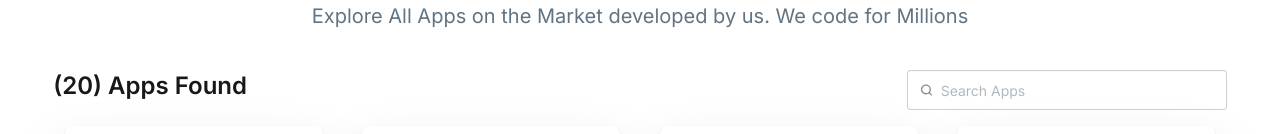
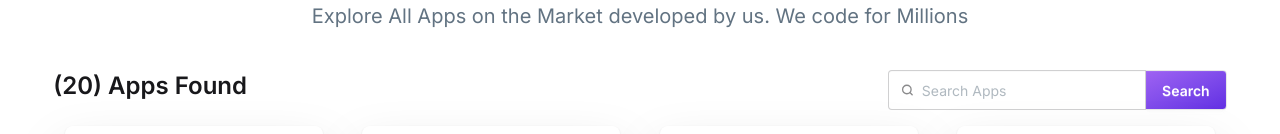
Before and after one commit to sagorteasc/Hero-Apps, a React (Vite) app: page /apps in a window 1280 px wide. Shown: the part 160-294 px from the top of the page. Built offline with nearby package versions, Linux system fonts and the light colour scheme.

Commit message:
implement search functionality

```diff
--- a/src/components/Apps/Apps.jsx
+++ b/src/components/Apps/Apps.jsx
@@ -1,9 +1,25 @@
 import { useLoaderData } from "react-router-dom";
 import App from "../App/App";
+import { useState } from "react";
+import AppNotFoundImg from "../../assets/App-Error.png"
 
 const Apps = () => {
 
+    const [filteredApps, setFilteredApps] = useState([])
+    const [isClicked, setIsClicked] = useState(false);
+
     const appsData = useLoaderData();
+
+    const handleSearch = () => {
+        setIsClicked(true);
+
+        const searchItem = document.getElementById("searchField");
+        const searchItemValue = searchItem.value.trim().toLowerCase();
+        searchItem.value = '';
+
+        const filterSearch = appsData.filter(app => app.title.toLowerCase().includes(searchItemValue));
+        setFilteredApps(filterSearch);
+    }
 
     return (
         <div className="w-11/12 mx-auto">
@@ -14,7 +30,9 @@ const Apps = () => {
 
             <div className="flex flex-wrap gap-3 justify-evenly mb-4 md:justify-between md:gap-0">
                 <h3 className="font-semibold text-2xl">({appsData.length}) Apps Found</h3>
-                <label className="input">
+                <div className="join">
+                    <div>
+                        <label className="input validator join-item">
                             <svg className="h-[1em] opacity-50" xmlns="http://www.w3.org/2000/svg" viewBox="0 0 24 24">
                                 <g
                                     strokeLinejoin="round"
@@ -27,12 +45,32 @@ const Apps = () => {
                                     <path d="m21 21-4.3-4.3"></path>
                                 </g>
                             </svg>
-                    <input className="text-[#627382]" type="search" placeholder="Search Apps" />
+                            <input id="searchField" className="text-[#627382]" type="search" placeholder="Search Apps" />
                         </label>
+                    </div>
+                    <button
+                        onClick={handleSearch}
+                        className="btn bg-linear-to-tl from-[#632EE3] to-[#9F62F2] text-white join-item">
+                        Search
+                    </button>
+                </div>
+
             </div>
 
             <div className="grid gap-4 mb-10 md:grid-cols-2 lg:grid-cols-4">
                 {
+                    isClicked ?
+                        filteredApps.length === 0 ?
+                            <div className="flex flex-col justify-center items-center col-span-full gap-5 my-10">
+                                <h3 className="font-bold text-4xl">App Not Founded</h3>
+                                <img src={AppNotFoundImg} />
+                            </div>
+
+                            : filteredApps.map(filter => <App
+                                key={filter.id}
+                                app={filter}
+                            ></App>)
+                        :
                         appsData.map(app => <App
                             key={app.id}
                             app={app}
```
Lines whose indentation alone changed are shown as unchanged.
